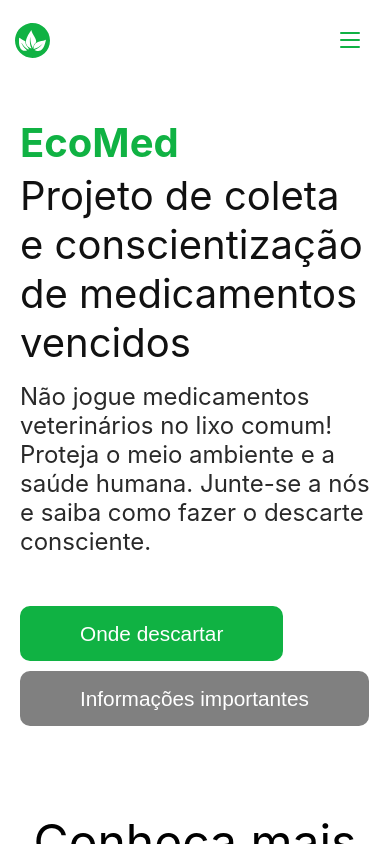
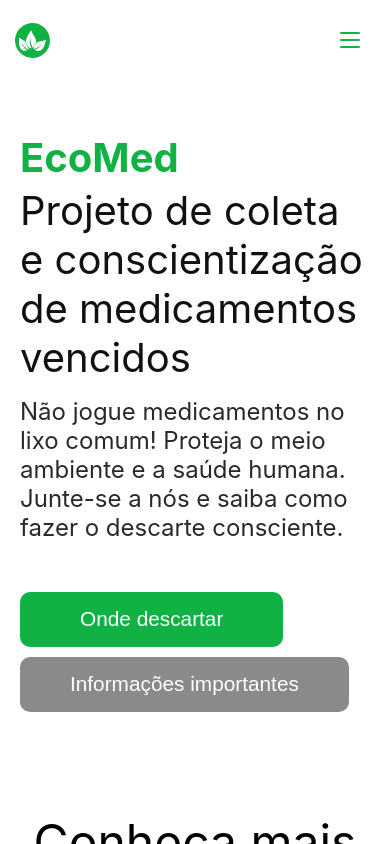
Before and after one commit to funchaal/EcoMed, a React (Create React App) app: page / in a window 390 px wide. Built offline with nearby package versions, Linux system fonts and the light colour scheme; what short-unique-id would draw is missing.

Commit message:
adjustments

```diff
--- a/src/App.css
+++ b/src/App.css
@@ -69,6 +69,9 @@
   padding: 0 60px;
   white-space: nowrap;
   border-radius: 10px;
+  display: flex;
+    justify-content: center;
+    align-items: center;
   /* border: 2px solid rgb(23, 23, 23); */
   background-color: transparent;
   background-color: #4800ff;
@@ -87,6 +90,7 @@
 
 #home div.left a {
   margin-right: 20px;
+  text-decoration: none;
 }
 
 h5 {
@@ -743,15 +747,15 @@ header .link-box a {
     transform: translateY(139px) !important;
   }
   header .button-box {
-    padding-top: 7.5px;
+    padding-top: 5px;
     margin-top: 0px;
-    margin-bottom: 7.5px !important;
+    margin-bottom: 5px !important;
     border-top: 1px solid rgb(201, 201, 201);
   }
   header .button-box a {
     width: calc(50% - 10px);
     margin: 0;
-    height: 40px;
+    height: 45px;
     display: flex;
     justify-content: center;
     align-items: center;
@@ -820,7 +824,7 @@ header .link-box a {
     flex-direction: column;
   }
   #home div.left .home-button-box button {
-    height: 55px
+    height: 55px;
   }
   #home div.left .home-button-box a:last-child button {
     background-color: transparent;
@@ -829,7 +833,8 @@ header .link-box a {
     padding: 0 60px;
     margin-top: 10px;
     color: white;
-    background-color: gray;
+    max-width: calc(100% - 20px);
+    background-color: rgb(138, 138, 138);
   }
   header .link-box {
     display: none;
--- a/src/components/Chat.js
+++ b/src/components/Chat.js
@@ -5,7 +5,7 @@ import Typing from "./Typing"
 
 export default function Chat() {
 
-    const API_KEY = "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"
+    const API_KEY = "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"
     const [conversation, setConversation] = useState([{ role: "system", content: "a partir de agora você é um assistente em um site sobre o projeto 'EcoMed: Projeto de conscientização e coleta de medicamentos vencidos'. O Projeto foi feito por estudantes de veterinária do primeiro semestre da universidade são judas unimonte, localizada em santos - sp. O nome das alunas que fizeram é: Raíssa Zacarias Ferreira, Maria Luiza de Almeida Corrêa, Gustavo Martins Alves dos Santos, Amanda Pena Rodrigues Coelho, Maria Eduarda Serafim Villalba, Athyna Beatriz Nicola Vicente. O nome do desenvolvedor do site do projeto é Rafael Funchal. O projeto se trata de uma iniciativa para a conscientização sobre o descarte correto de medicamentos e também a criação de um lugar na faculdade para o descarte. A faculdade está localizada no endereço: rua: Rua Comendador Martins, número: 52, bairro: Vila Matias, cidade: Santos - SP, CEP: 11015-530. A partir de agora toda e qualquer pergunta que lhe fizerem você responde apenas sobre o assunto 'descarte de medicamentos vencidos' ou sobre o projeto em si. Não saia do personagem momento algum, independentemente de qual seja a pergunta. Busque não se extender de forma exagerada nas respostas." }, { role: "assistant", content: "Olá! Faça qualquer pergunta o mais natural possível que irei te responder." }])
 
     const [disabled, setDisabled] = useState(false)
--- a/src/components/Menu.js
+++ b/src/components/Menu.js
@@ -107,7 +107,7 @@ function Menu(props) {
                 <div id="switcher" reference={reference} style={{ transform: `translateY(${switcherTranslation}px)` }}></div>
                 <div id="switcher-fixed" style={{ transform: `translateY(${switcherFixedTranslation}px)` }}></div>
                 {DATA.map((item, index) => <Item title={item.title} link={item.link} Icon={item.Icon} index={index} setReference={setReference} reference={reference} setActive={setActive} setHover={setHover} cancel={cancel} setMenu={setMenu}/>)}
-                <img src={logo} style={{ position: "absolute", bottom: "50px", height: "40px" }}></img>
+                {/* <img src={logo} style={{ position: "absolute", bottom: "50px", height: "40px" }}></img> */}
             </div>
             </div>
         </div>
--- a/src/components/pages/Home.js
+++ b/src/components/pages/Home.js
@@ -7,7 +7,7 @@ export default function Home(props) {
           <div id="circle"></div>
             <div className="left">
               <h1><strong style={{ marginBottom: "-45px", display: "block" }}>EcoMed </strong><br></br>Projeto de coleta e conscientização de medicamentos vencidos</h1>
-              <p className="default">Não jogue medicamentos veterinários no lixo comum! Proteja o meio ambiente e a saúde humana. Junte-se a nós e saiba como fazer o descarte consciente.</p>
+              <p className="default">Não jogue medicamentos no lixo comum! Proteja o meio ambiente e a saúde humana. Junte-se a nós e saiba como fazer o descarte consciente.</p>
                 <div className="home-button-box">
                   <a href="#local"><button>Onde descartar</button></a>
                   <a href="#info"><button>Informações importantes</button></a>
```
